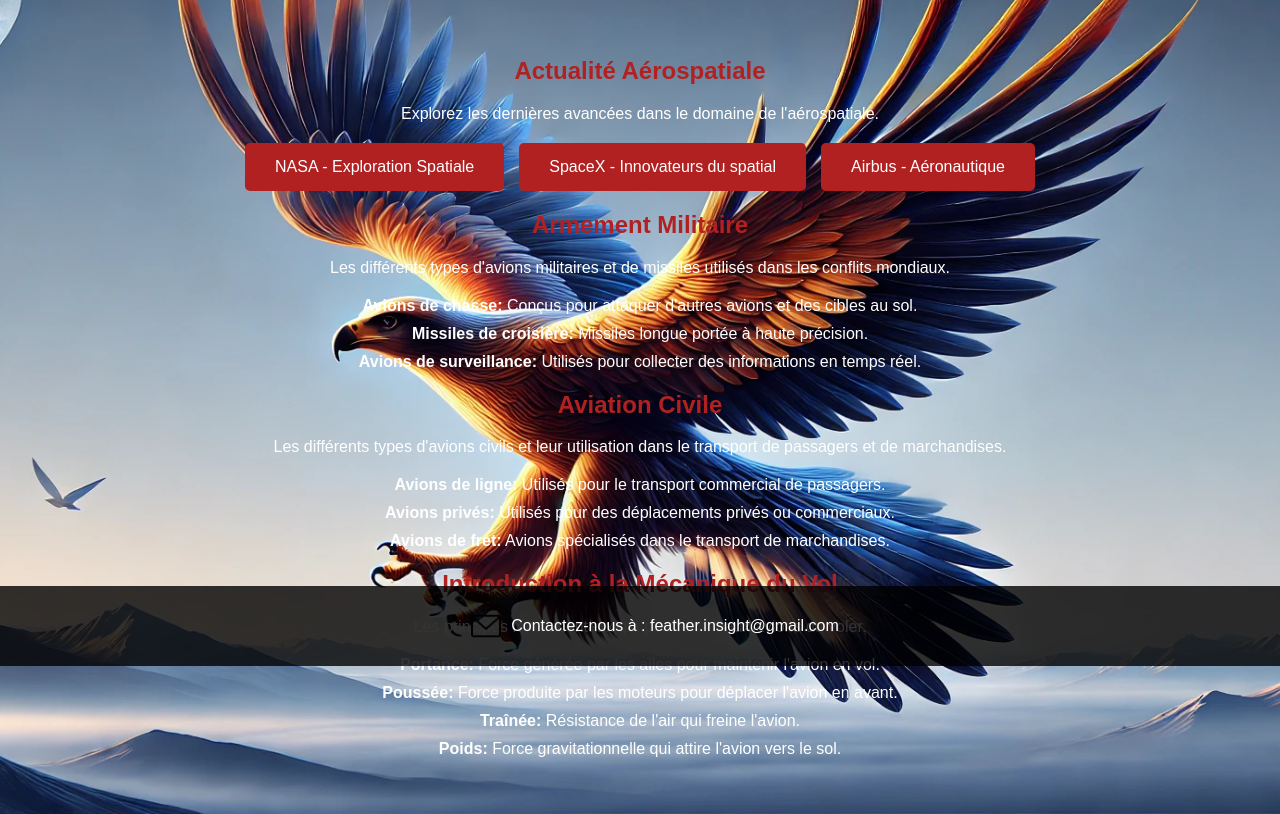
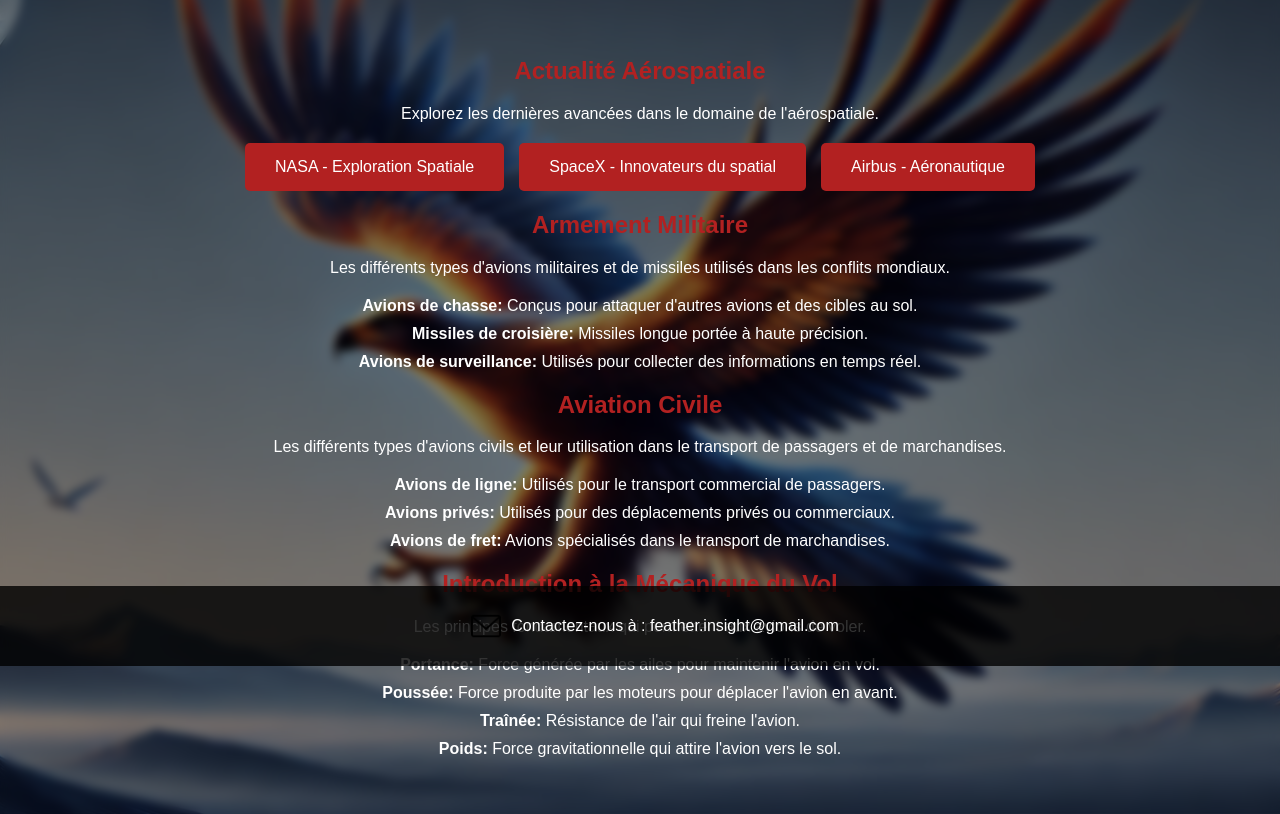
Before and after one commit to feathered-insight/home, a plain HTML site: page index.html in a window 1280 px wide. Shown: the part 134-948 px from the top of the page. Drawn offline with Linux system fonts and the light colour scheme.

Commit message:
Update styles.css

```diff
--- a/styles.css
+++ b/styles.css
@@ -8,6 +8,20 @@ body {
     background-image: url('featheredback.png');
     background-size: cover;
     background-position: center;
+    position: relative; /* Nécessaire pour la superposition */
+}
+
+/* Superposition d'une couleur semi-transparente pour estomper l'image */
+body::before {
+    content: "";
+    position: absolute;
+    top: 0;
+    left: 0;
+    width: 100%;
+    height: 100%;
+    background-color: rgba(0, 0, 0, 0.5); /* Ajustez l'opacité pour estomper l'image */
+    z-index: -1; /* Assurez-vous que la superposition soit derrière le contenu */
+    backdrop-filter: blur(5px); /* Effet de flou */
 }
 
 /* Bandeau supérieur */
```
